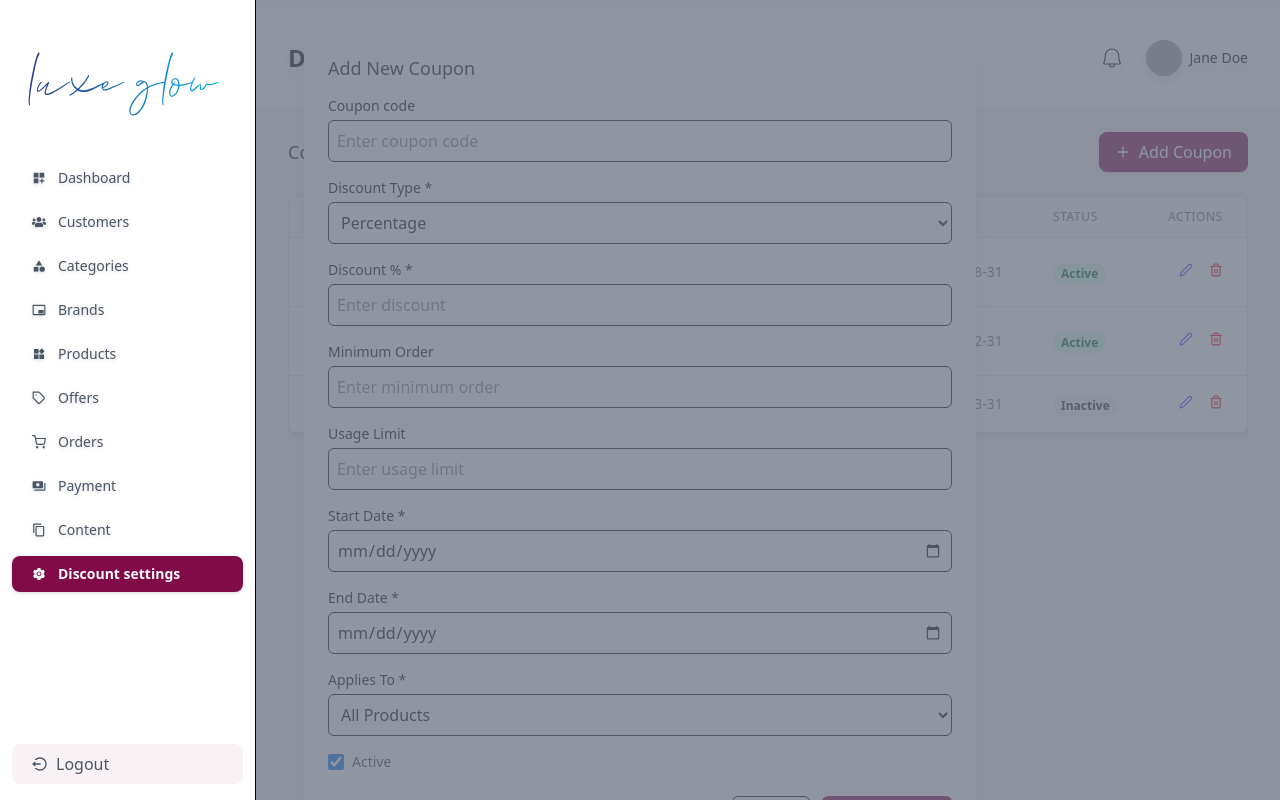
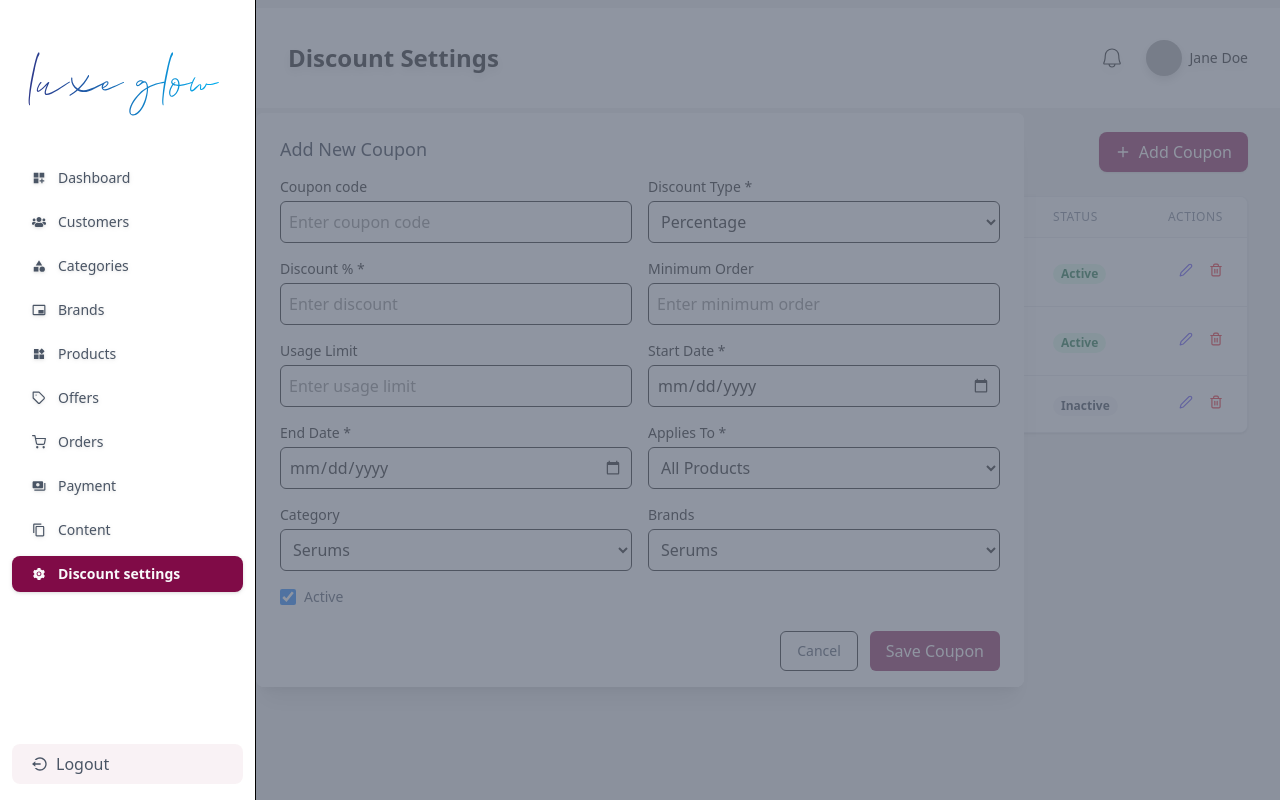
Before and after one commit to muhammadJawadm/luxe-glow, a React (Vite) app: page /setting in a window 1280 px wide. Both pictures are taken after a click on the button "Add Coupon". Built offline with nearby package versions, Linux system fonts and the light colour scheme; grey boxes are pictures that could not be loaded.

Commit message:
discounts tab changed

```diff
--- a/src/components/Modals/CouponModal.jsx
+++ b/src/components/Modals/CouponModal.jsx
@@ -11,6 +11,8 @@ const CouponModal = ({ isOpen, onClose, coupon, onSave }) => {
       endDate: "",
       usageLimit: "",
       appliesTo: "all",
+      category: "",
+      brands: "",
       active: true,
     }
   );
@@ -42,14 +44,17 @@ const CouponModal = ({ isOpen, onClose, coupon, onSave }) => {
         >
           &#8203;
         </span>
-        <div className="inline-block align-bottom bg-white rounded-lg text-left overflow-hidden shadow-xl transform transition-all sm:my-8 sm:align-middle sm:max-w-2xl sm:w-full">
+        <div
+          className="inline-block align-bottom bg-white rounded-lg text-left overflow-hidden shadow-xl transform transition-all sm:my-8 sm:align-middle
+        sm:max-w-3xl sm:w-full"
+        >
           <div className="bg-white px-4 pt-5 pb-4 sm:p-6 sm:pb-4">
             <h3 className="text-lg leading-6 font-medium text-gray-900 mb-4">
               {coupon ? "Edit Coupon" : "Add New Coupon"}
             </h3>
 
             <form onSubmit={handleSubmit}>
-              <div className="grid grid-cols-1 gap-4">
+              <div className="grid grid-cols-2 gap-4">
                 <div>
                   <label className="block text-sm font-medium text-black  mb-1">
                     Coupon code
@@ -170,6 +175,36 @@ const CouponModal = ({ isOpen, onClose, coupon, onSave }) => {
                     <option value="shipping">Shipping Only</option>
                   </select>
                 </div>
+                <div>
+                  <label className="block text-sm font-medium text-black  mb-1">
+                    Category
+                  </label>
+                  <select
+                    name="appliesTo"
+                    value={formData.category}
+                    onChange={handleChange}
+                    className="w-full border border-black rounded-md p-2"
+                  >
+                    {["Serums", "Foundations"]?.map((i) => (
+                      <option value="all">{i}</option>
+                    ))}
+                  </select>
+                </div>
+                <div>
+                  <label className="block text-sm font-medium text-black  mb-1">
+                    Brands
+                  </label>
+                  <select
+                    name="appliesTo"
+                    value={formData.brand}
+                    onChange={handleChange}
+                    className="w-full border border-black rounded-md p-2"
+                  >
+                    {["Serums", "Foundations"]?.map((i) => (
+                      <option value="all">{i}</option>
+                    ))}
+                  </select>
+                </div>
 
                 <div className="flex items-center">
                   <input
--- a/src/pages/Settings/Settings.jsx
+++ b/src/pages/Settings/Settings.jsx
@@ -117,6 +117,7 @@ const Settings = () => {
                   >
                     Applies To
                   </th>
+
                   <th
                     scope="col"
                     className="px-6 py-3 text-left text-xs font-medium text-gray-500 uppercase tracking-wider"
```
